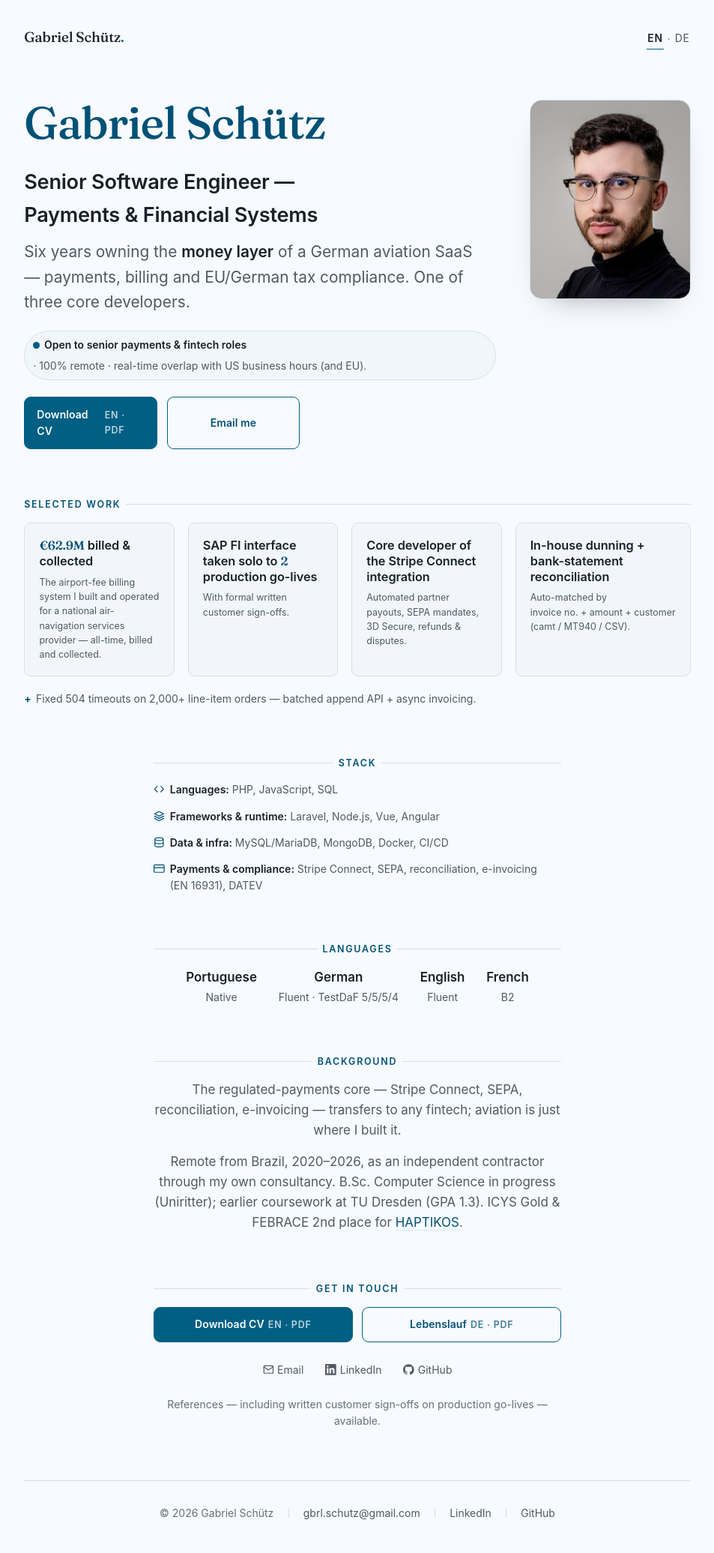
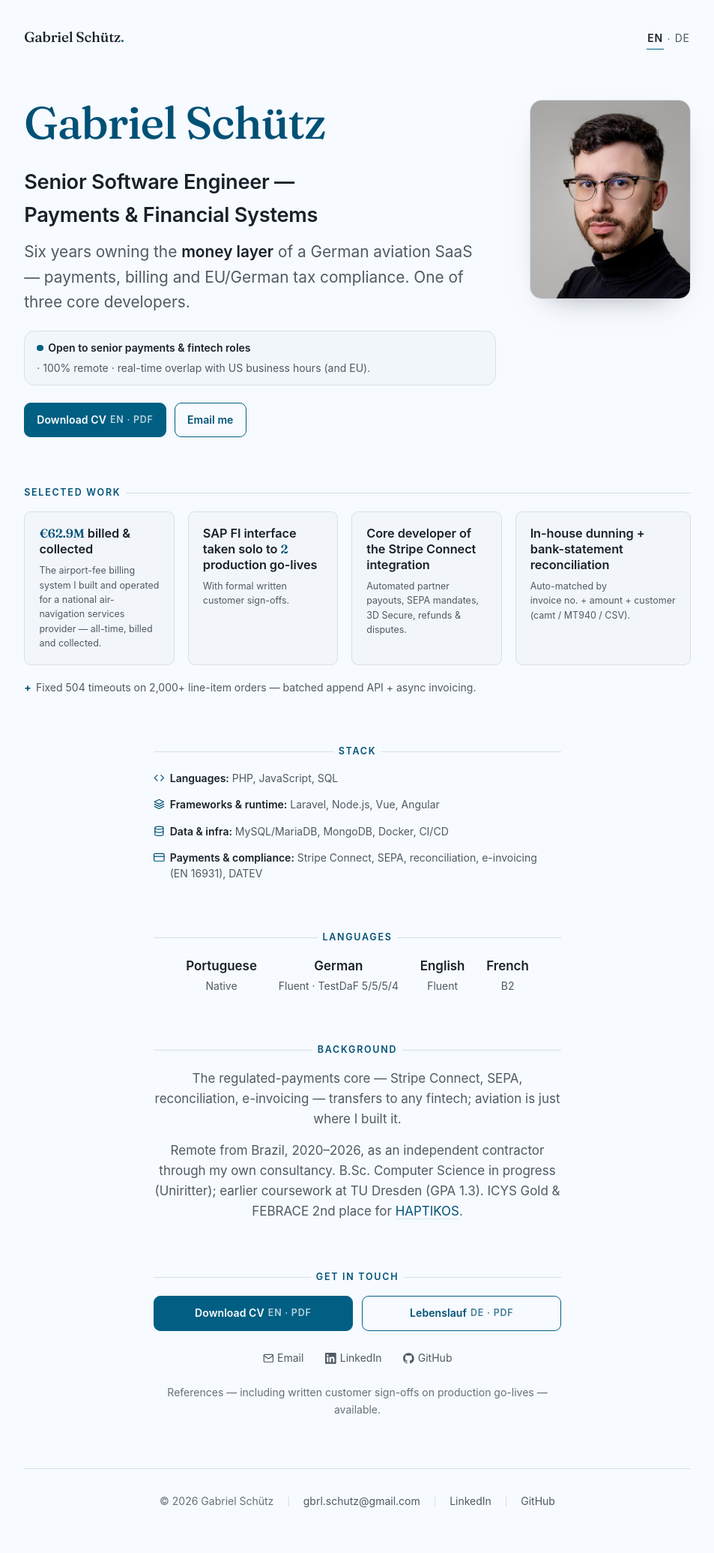
Before and after one commit to gabrielgydu/gabrielgydu.github.io, a Jekyll site: the page built from index.html, in a window 1280 px wide. Shown: the whole page at 75% size, without its empty margins (163-1116 px from the left). Built offline with Jekyll 4.4.1, drawn with Linux system fonts in a browser that asks for light colours.

Commit message:
Polish hero: roomier status callout + single-line CV button
- .avail: rounded-rect (14px) + comfortable padding instead of a cramped full-pill that glued the text to the edge on two lines

- .btn: white-space:nowrap so labels never break mid-phrase (no more 'Download / CV', 'EN / PDF')

- .hero-cta: content-sized flex (wraps on narrow) so 'Download CV EN PDF' fits on one line

Claude-Session: https://claude.ai/code/session_012JsLoWtKjJtVqUa5LeNvuc

```diff
--- a/css/main.css
+++ b/css/main.css
@@ -233,13 +233,13 @@ h1, h2, h3 { font-weight: 600; line-height: 1.12; margin: 0; }
   display: inline-flex;
   align-items: center;
   flex-wrap: wrap;
-  gap: 0.55ch;
+  gap: 0.35em 0.6ch;
   font-size: var(--t-sm);
   color: var(--muted);
   margin: 0;
-  padding: 0.5em 0.95em 0.5em 0.8em;
+  padding: 0.75em 1.15em;
   border: 1px solid var(--line);
-  border-radius: 999px;
+  border-radius: 14px;
   background: color-mix(in oklab, var(--surface) 65%, transparent);
 }
 .avail b { color: var(--ink); font-weight: 600; }
@@ -385,12 +385,20 @@ h1, h2, h3 { font-weight: 600; line-height: 1.12; margin: 0; }
 }
 @media (max-width: 28rem) { .cta-row { grid-template-columns: 1fr; } }
 /* hero variant: a compact CTA pair right under the availability line */
-.hero-cta { max-width: 23rem; margin: 1.4rem 0 0; }
+.hero-cta {
+  display: flex;
+  flex-wrap: wrap;
+  gap: 0.7rem;
+  max-width: none;
+  margin: 1.4rem 0 0;
+}
+.hero-cta .btn { width: auto; }
 .btn {
   display: inline-flex;
   align-items: center;
   justify-content: center;
   gap: 0.55ch;
+  white-space: nowrap;
   width: 100%;
   font-size: var(--t-sm);
   font-weight: 600;
```
